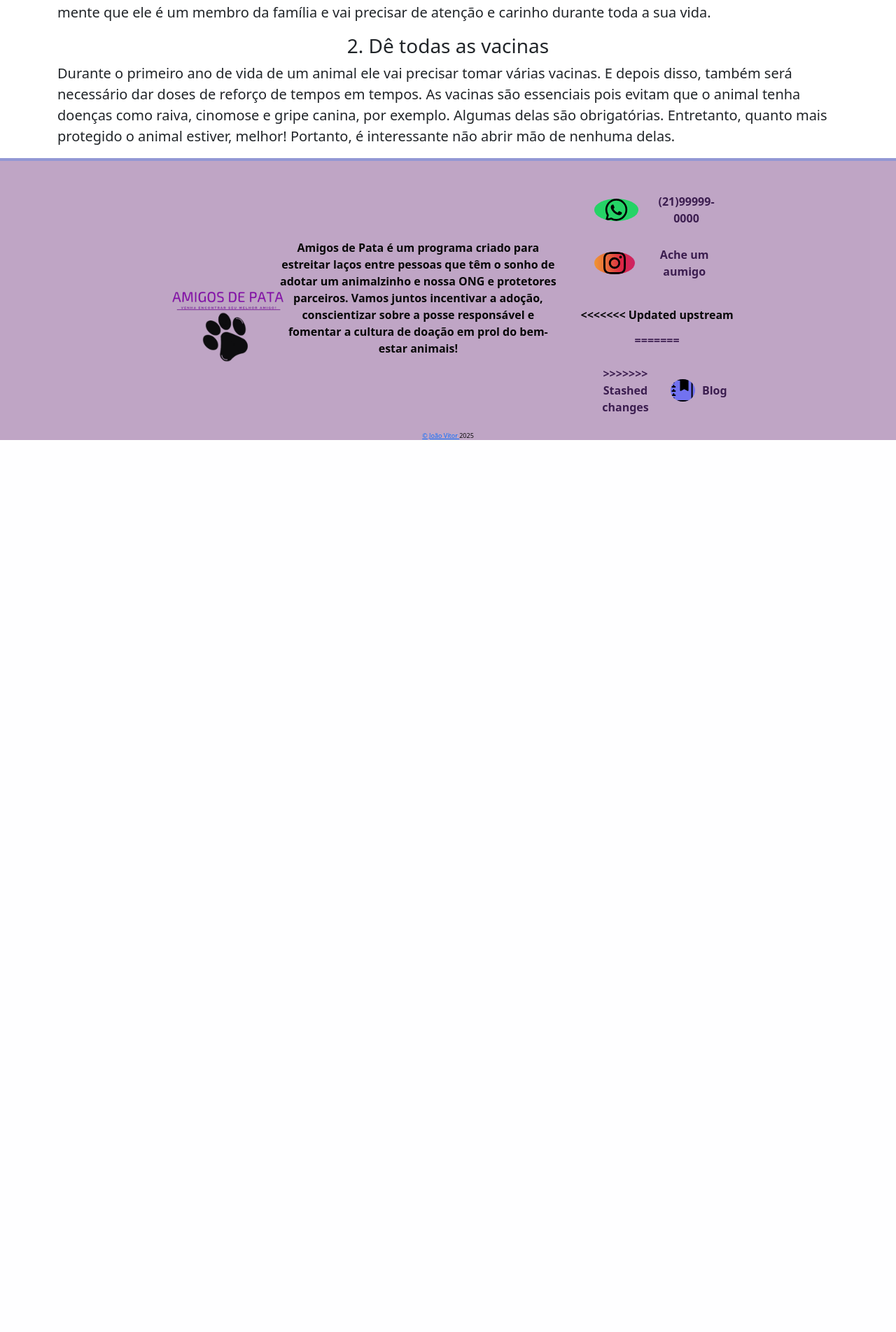
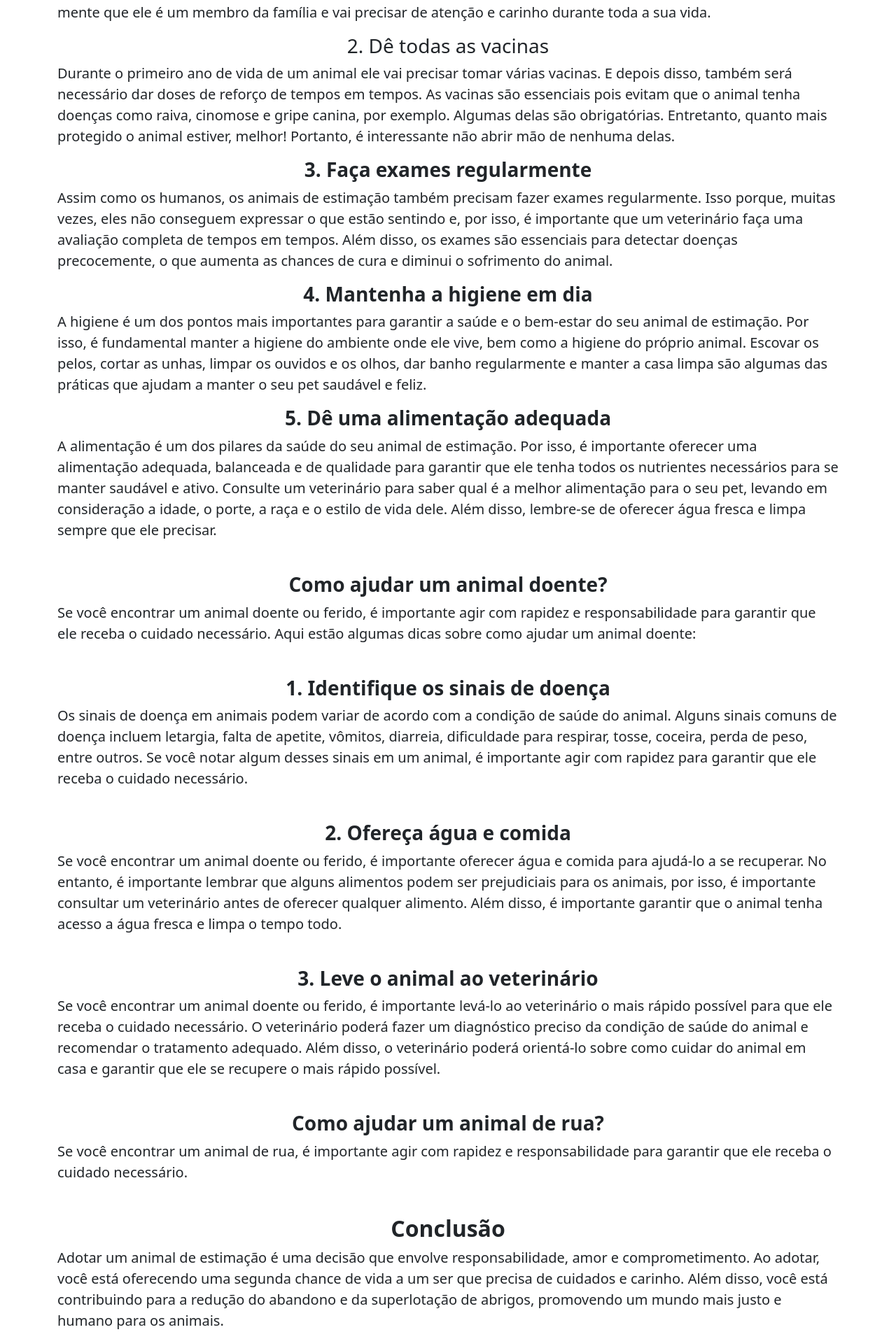
Before and after one commit to santos-joao/Adocao.Animais, a Flask app: page /blog in a window 1280 px wide. Shown: the part 1745-3649 px from the top of the page at 70% size. Before the commit the page ends 2374 px from the top, so only its background shows below. Run offline with Flask 3, Linux system fonts and the light colour scheme.

Commit message:
update blog html

```diff
--- a/templates/blog.html
+++ b/templates/blog.html
@@ -71,7 +71,7 @@
           <h2>
             <b>Como cuidar de um pet? Aqui vão 5 dicas!</b>
           </h2><img src="static/img/imganimal.png">
-          <p><span style="font-weight: 400;">
+          <p class="tagline"; text-align="center"><span style="font-weight: 400;">
           Os animais de estimação precisam de cuidados especiais para se manterem sempre com a saúde em dia, tanto física quanto mental. Com a proximidade mantida por seres humanos, muitas vezes eles absorvem seus problemas e anseios. Assim, descubra a seguir 10 dicas muito importantes para garantir que eles estejam sempre saudáveis e felizes.</span><p>
           <br>
 
@@ -86,6 +86,36 @@
         As vacinas são essenciais pois evitam que o animal tenha doenças como raiva, cinomose e gripe canina, por exemplo.
 
         Algumas delas são obrigatórias. Entretanto, quanto mais protegido o animal estiver, melhor! Portanto, é interessante não abrir mão de nenhuma delas.</p>
+        <h3><b>3. Faça exames regularmente</b></h3>
+        <p class="tagline"; text-align="center"><span style="font-weight: 400;">Assim como os humanos, os animais de estimação também precisam fazer exames regularmente. Isso porque, muitas vezes, eles não conseguem expressar o que estão sentindo e, por isso, é importante que um veterinário faça uma avaliação completa de tempos em tempos.
+
+          Além disso, os exames são essenciais para detectar doenças precocemente, o que aumenta as chances de cura e diminui o sofrimento do animal.</span></p>
+        <h3><b>4. Mantenha a higiene em dia</b></h3>
+        <p class="tagline"; text-align="center"><span style="font-weight: 400;">A higiene é um dos pontos mais importantes para garantir a saúde e o bem-estar do seu animal de estimação. Por isso, é fundamental manter a higiene do ambiente onde ele vive, bem como a higiene do próprio animal.
+
+          Escovar os pelos, cortar as unhas, limpar os ouvidos e os olhos, dar banho regularmente e manter a casa limpa são algumas das práticas que ajudam a manter o seu pet saudável e feliz.</span></p>
+        <h3><b>5. Dê uma alimentação adequada</b></h3>
+        <p class="tagline"; text-align="center"><span style="font-weight: 400;">A alimentação é um dos pilares da saúde do seu animal de estimação. Por isso, é importante oferecer uma alimentação adequada, balanceada e de qualidade para garantir que ele tenha todos os nutrientes necessários para se manter saudável e ativo.
+
+          Consulte um veterinário para saber qual é a melhor alimentação para o seu pet, levando em consideração a idade, o porte, a raça e o estilo de vida dele. Além disso, lembre-se de oferecer água fresca e limpa sempre que ele precisar.</span></p>
+          <br>
+          <h3><b>Como ajudar um animal doente?</b></h3>
+          <p class="tagline"; text-align="center"><span style="font-weight: 400;">Se você encontrar um animal doente ou ferido, é importante agir com rapidez e responsabilidade para garantir que ele receba o cuidado necessário. Aqui estão algumas dicas sobre como ajudar um animal doente:</span></p>
+          <br>
+          <h3><b>1. Identifique os sinais de doença</b></h3>
+          <p class="tagline"; text-align="center"><span style="font-weight: 400;">Os sinais de doença em animais podem variar de acordo com a condição de saúde do animal. Alguns sinais comuns de doença incluem letargia, falta de apetite, vômitos, diarreia, dificuldade para respirar, tosse, coceira, perda de peso, entre outros. Se você notar algum desses sinais em um animal, é importante agir com rapidez para garantir que ele receba o cuidado necessário.</span></p>
+          <br>
+          <h3><b>2. Ofereça água e comida</b></h3>
+          <p class="tagline"; text-align="center"><span style="font-weight: 400;">Se você encontrar um animal doente ou ferido, é importante oferecer água e comida para ajudá-lo a se recuperar. No entanto, é importante lembrar que alguns alimentos podem ser prejudiciais para os animais, por isso, é importante consultar um veterinário antes de oferecer qualquer alimento. Além disso, é importante garantir que o animal tenha acesso a água fresca e limpa o tempo todo.</span></p>
+          <br>
+          <h3><b>3. Leve o animal ao veterinário</b></h3>
+          <p class="tagline"; text-align="center"><span style="font-weight: 400;">Se você encontrar um animal doente ou ferido, é importante levá-lo ao veterinário o mais rápido possível para que ele receba o cuidado necessário. O veterinário poderá fazer um diagnóstico preciso da condição de saúde do animal e recomendar o tratamento adequado. Além disso, o veterinário poderá orientá-lo sobre como cuidar do animal em casa e garantir que ele se recupere o mais rápido possível.</span></p>
+          <br>
+          <h3><b>Como ajudar um animal de rua? </b></h3>
+          <p class="tagline"; text-align="center"><span style="font-weight: 400;">Se você encontrar um animal de rua, é importante agir com rapidez e responsabilidade para garantir que ele receba o cuidado necessário.</span></p>
+          <br>
+          <h2><b>Conclusão</b></h2>
+          <p class="tagline"; text-align="center"><span style="font-weight: 400;">Adotar um animal de estimação é uma decisão que envolve responsabilidade, amor e comprometimento. Ao adotar, você está oferecendo uma segunda chance de vida a um ser que precisa de cuidados e carinho. Além disso, você está contribuindo para a redução do abandono e da superlotação de abrigos, promovendo um mundo mais justo e humano para os animais.
     </div>
 <footer>
         <hr class="border border-primary border-2 opacity-80">
```
